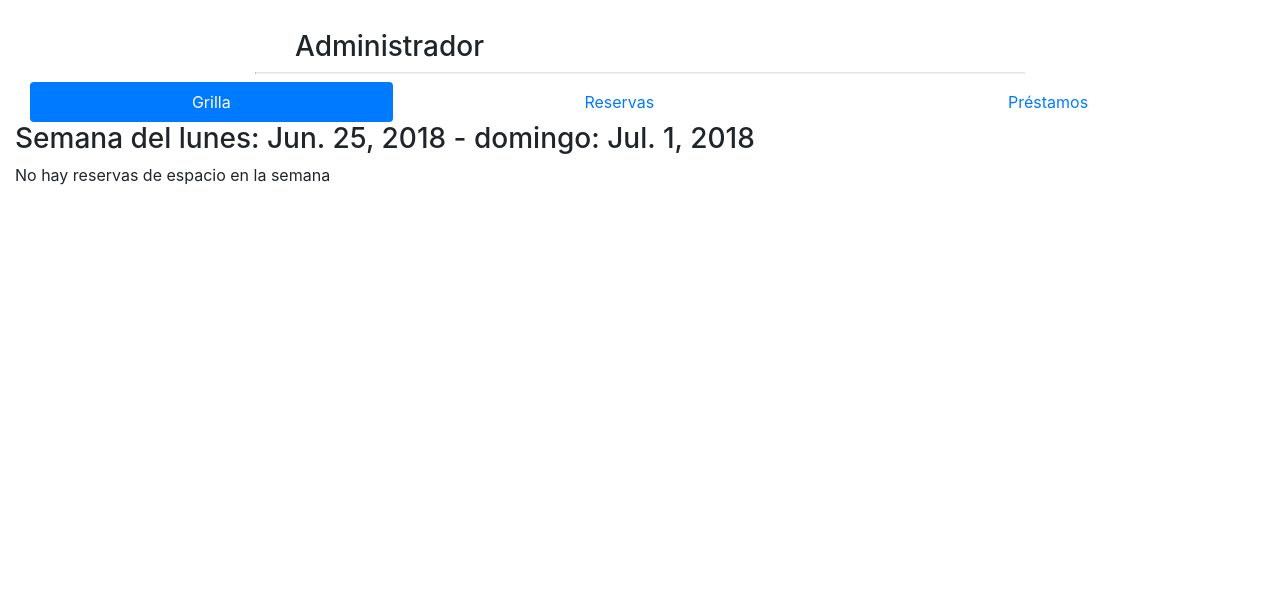
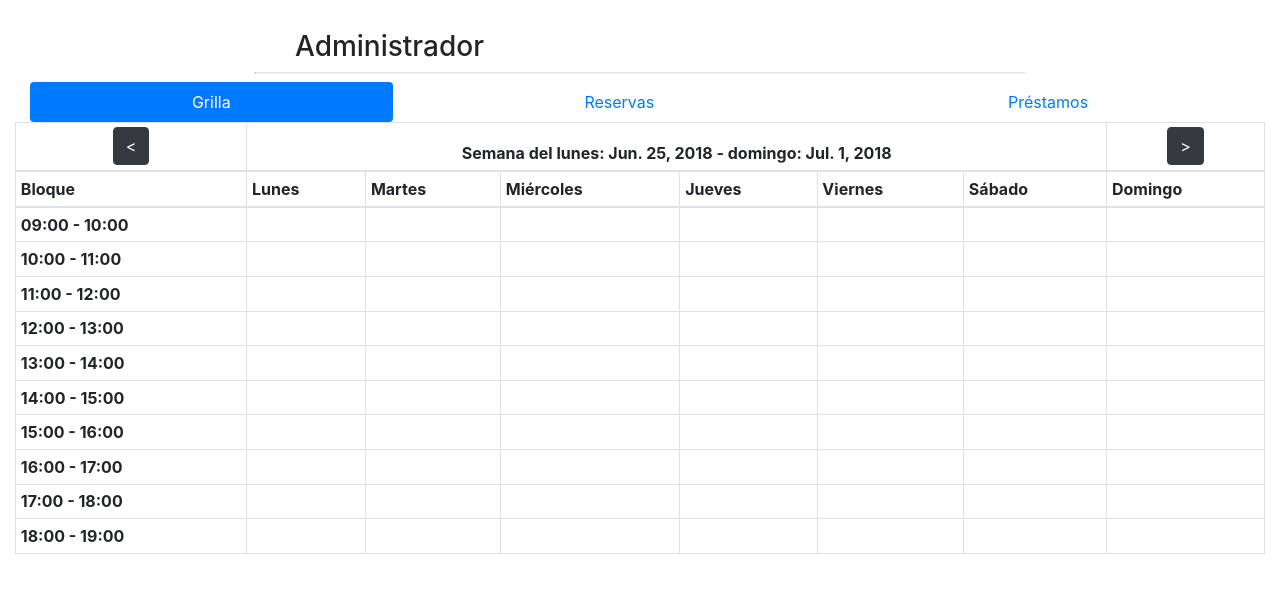
Before and after one commit to DCC-CC4401/2018-1-ACME, a Django app: page /lpadmin/ in a window 1280 px wide; the page is wider, and only the part inside the window is pictured. Shown: the part 100-693 px from the top of that part. Run offline with Django 3.2, Linux system fonts and the light colour scheme; tables that the repository leaves empty hold one stand-in row (values such as "Sample post"); lists and menus that the app fills with data are empty; some libraries are stand-ins or nearby versions.

Commit message:
Se agrega funcionalidad para cambiar de semana en la grilla.
Signed-off-by: Spike <javierluciano1997@hotmail.com>

```diff
--- a/Inventario/views.py
+++ b/Inventario/views.py
@@ -41,10 +41,13 @@ def landingPageUsuario(request):
 
 
 def landingPageAdministrador(request):
-    reservas = Reserva.objects.order_by('-fechaReserva').exclude(articulo__isnull=True)
+    count=0
+    if (request.GET.get('count','')):
+        count=int(request.GET.get('count',''))
+    reservas = Reserva.objects.order_by('-fechaReserva').exclude(articulo__isnull=True).filter(estado='P')
     prestamos = Prestamo.objects.order_by('-fechaPrestamo')
-    lunes = (date.today() - timedelta(date.today().isoweekday() - 1))
-    domingo = (date.today() + timedelta(7 - date.today().isoweekday()))
+    lunes = (date.today() - timedelta(date.today().isoweekday() - 1)+timedelta(7*count))
+    domingo = (date.today() + timedelta(7 - date.today().isoweekday())+timedelta(7*count))
     reservagrilla = Reserva.objects.filter(fechaReserva__range=[lunes, domingo]).exclude(espacio__isnull=True)
     reservalunes = reservagrilla.filter(fechaReserva__week_day=2)
     reservamartes = reservagrilla.filter(fechaReserva__week_day=3)
@@ -124,6 +127,7 @@ def landingPageAdministrador(request):
     domingo9 = reservadomingo.filter(horaInicio__hour=17)
     domingo10 = reservadomingo.filter(horaInicio__hour=18)
     context = {
+        'count': count,
         'reservas': reservas,
         'prestamos': prestamos,
         'lunes': lunes,
--- a/templates/Inventario/landingPageAdministrador.html
+++ b/templates/Inventario/landingPageAdministrador.html
@@ -26,10 +26,24 @@
     </ul>
 <div class="tab-content" id="pills-tabContent">
 <div class="tab-pane fade show active" id="pills-home" role="tabpanel" aria-labelledby="pills-home-tab">
-    <h3> Semana del lunes: {{ lunes }} - domingo: {{ domingo }}</h3>
-    {% if reservagrilla %}
-        <table class="table table-bordered">
+{#    {% if reservagrilla %}#}
+        <table class="table table-bordered table-sm">
   <thead>
+    <tr>
+        <th><form method="get" action="{% url 'Inventario:lpAdmin' %}">
+            <center>
+                <button type="submit" class="btn btn-dark" value="{{ count|add:"-1" }}" name="count"><</button>
+            </center>
+        </form></th>
+
+        <th colspan="6" scope="col"><center>Semana del lunes: {{ lunes }} - domingo: {{ domingo }}</center></th>
+
+        <th><form method="get" action="{% url 'Inventario:lpAdmin' %}">
+            <center>
+                <button type="submit" class="btn btn-dark" value="{{ count|add:"1" }}" name="count">> </button>
+            </center>
+        </form></th>
+    </tr>
     <tr>
       <th scope="col">Bloque</th>
       <th scope="col">Lunes</th>
@@ -144,9 +158,9 @@
     </tr>
   </tbody>
 </table>
-    {% else %}
-    <p>No hay reservas de espacio en la semana</p>
-    {% endif %}
+{#    {% else %}#}
+{#    <p>No hay reservas de espacio en la semana del lunes: {{ lunes }} - domingo: {{ domingo }}</p>#}
+{#    {% endif %}#}
 </div>
     <div class="tab-pane fade" id="pills-profile" role="tabpanel" aria-labelledby="pills-profile-tab">
     <h3>Reservas</h3>
@@ -161,6 +175,7 @@
               <th scope="col">Fecha de reserva</th>
               <th scope="col">Inicio</th>
               <th scope="col">Termino</th>
+              <th scope="col">Estado</th>
             </tr>
           </thead>
           <tbody>
@@ -173,6 +188,7 @@
                     <td>{{ reserva.fechaReserva }}</td>
                     <td>{{ reserva.horaInicio }}</td>
                     <td>{{ reserva.horaTermino }}</td>
+                    <td>{{ reserva.get_estado_display }}</td>
                 </tr>
             {% endfor %}
           </tbody>
```
